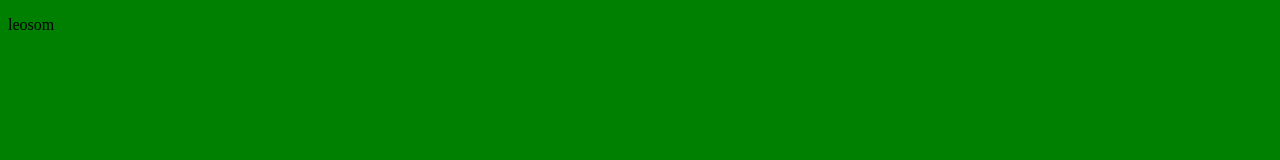
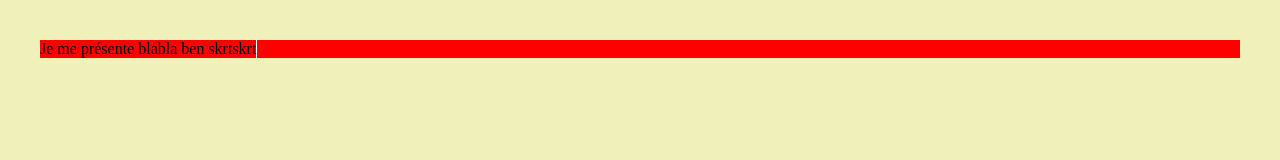
Before and after one commit to StanIpkiss/PortFolio, a plain HTML site: page page2.html in a window 1280 px wide. Drawn offline with Linux system fonts and the light colour scheme.

Commit message:
Développement de la 2eme page

```diff
--- a/page2.html
+++ b/page2.html
@@ -9,8 +9,14 @@
 </head>
 
 <body>
-    <p>leosom
+    <header>
+        <div class="cardHead">
+            <p class="presentation">
+                Je me présente blabla ben skrtskrt
+            </p>
+            <div></div>
+        </div>
 
-    </p>
+    </header>
 </body>
 </html>
--- a/style1.css
+++ b/style1.css
@@ -36,7 +36,7 @@ body {
   padding: 0;
   margin: 0;
   font-family: 'Poppins', sans-serif;
-  background: black;
+  background: #101010;
   height: 100vh;
 }
 
--- a/style2.css
+++ b/style2.css
@@ -1,4 +1,19 @@
 body
 {
-    background-color: green;
+    background-color: #eff0ba;
+    height: 100vh;
+    margin: 0;
 }
+
+.cardHead
+{
+    background-color: red;
+    display: flex;
+    margin: 40px;
+
+}
+.presentation
+{
+    margin: 0;
+    border-right:1px solid white;
+}
```
Also changed, not shown: index.html (+1 -1 lines).
